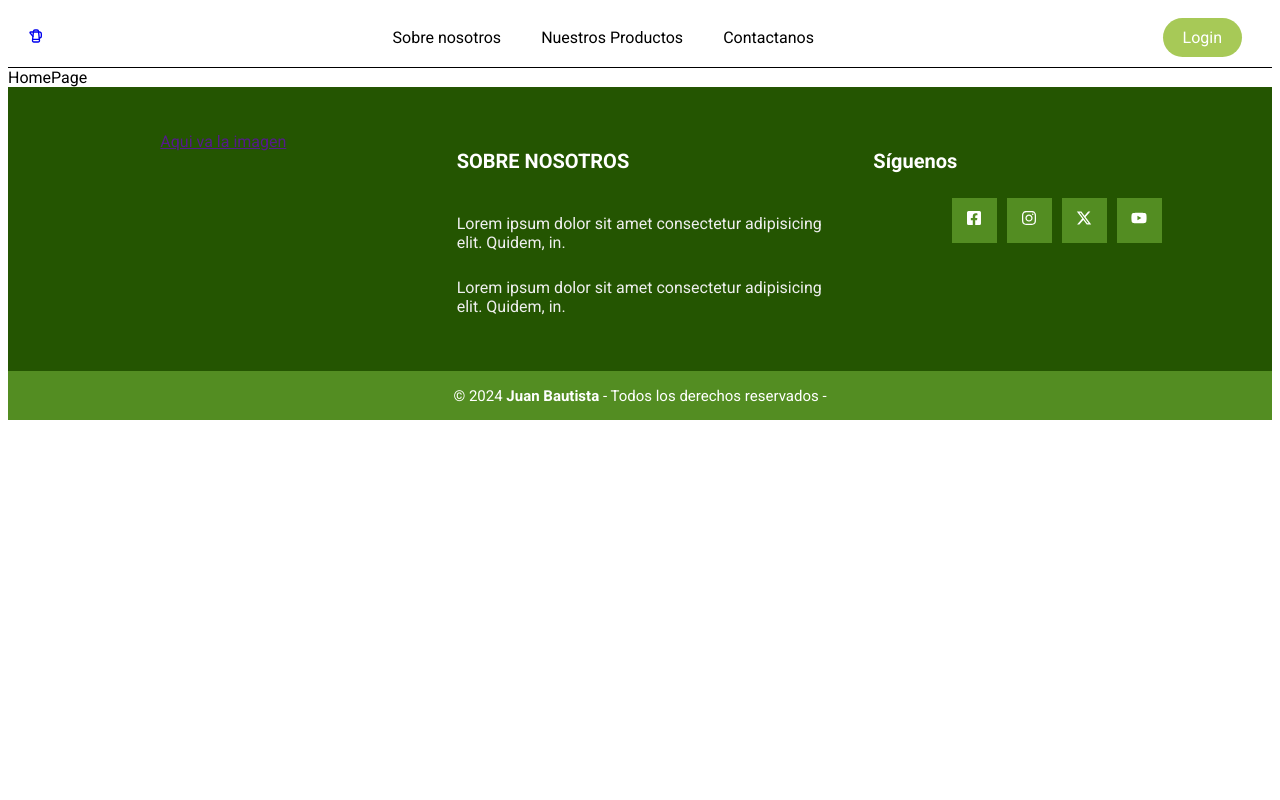
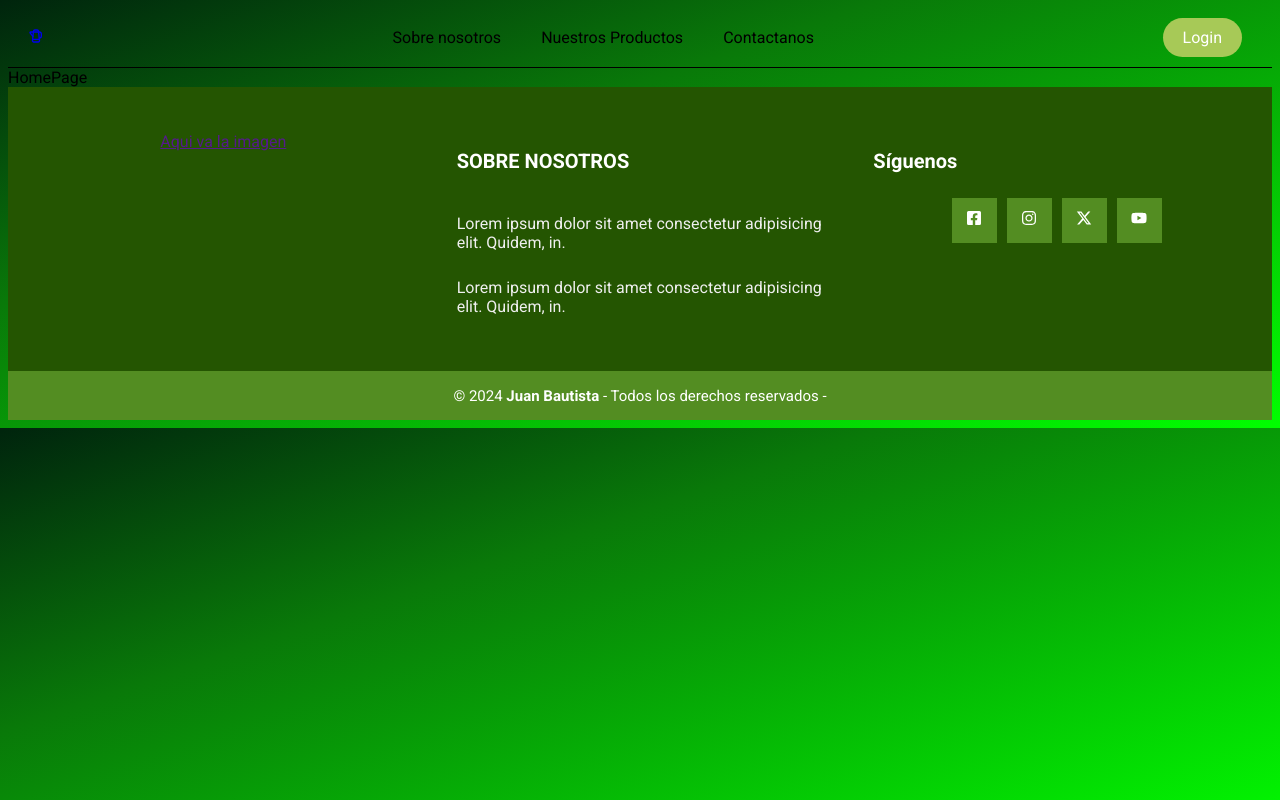
Before and after one commit to Bauti567/Front-Tests, a React (Vite) app in the folder Deharomas/client-deharomas/: page / in a window 1280 px wide. Built offline with nearby package versions, Linux system fonts and the light colour scheme.

Commit message:
The API rest is workin

```diff
--- a/Deharomas/client-deharomas/src/pages/loginPage.jsx
+++ b/Deharomas/client-deharomas/src/pages/loginPage.jsx
@@ -1,16 +1,16 @@
 import React from 'react'
+import './stylesPage.css'
 import Footer from '../components/organisms/Footer/Footer'
+import Header from '../components/organisms/Navbar/Navbar'
 
 export default function LoginPage() {
 
   return (
     <>
-    <Header></Header>
     <div>loginPage con Routes</div>
     <h2>Este es el login</h2>
       <div className="container">
         <div className="container-logo">
-          <label htmlFor="">Aqui va la imagen</label>
           <img src="" alt="" />
         </div>
         <form action="">
@@ -21,7 +21,6 @@ export default function LoginPage() {
           <button type="submit">Ingresar</button>
         </form>
       </div>
-      <Footer></Footer>
 
       </>
   )
--- /dev/null
+++ b/Deharomas/client-deharomas/src/pages/stylesPage.css
@@ -0,0 +1,17 @@
+body{
+    background: rgb(0,36,13);
+    background: linear-gradient(161deg, rgba(0,36,13,1) 0%, rgba(9,121,9,1) 35%, rgba(1,255,0,1) 100%);
+
+}
+
+.container{
+    background-color: #fff;
+    display: flex;
+    width: 1215px;
+    height: 714px
+
+}
+
+.container-logo{
+
+}
```
